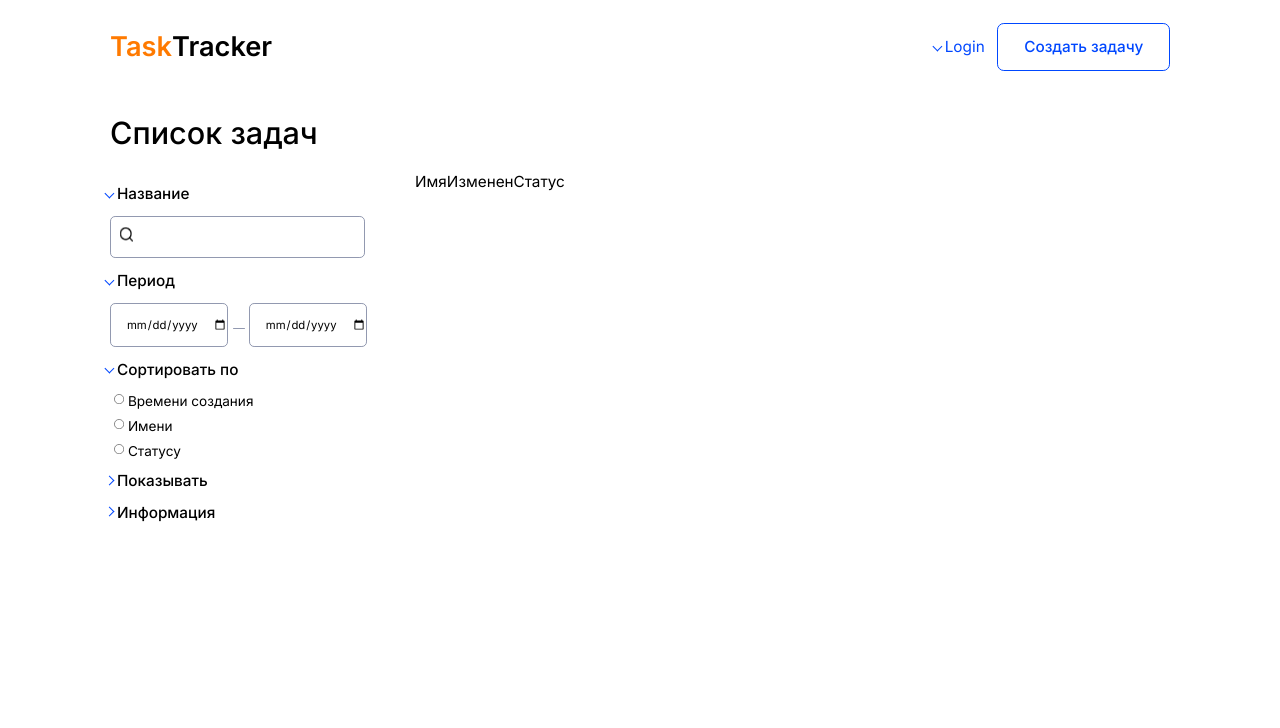
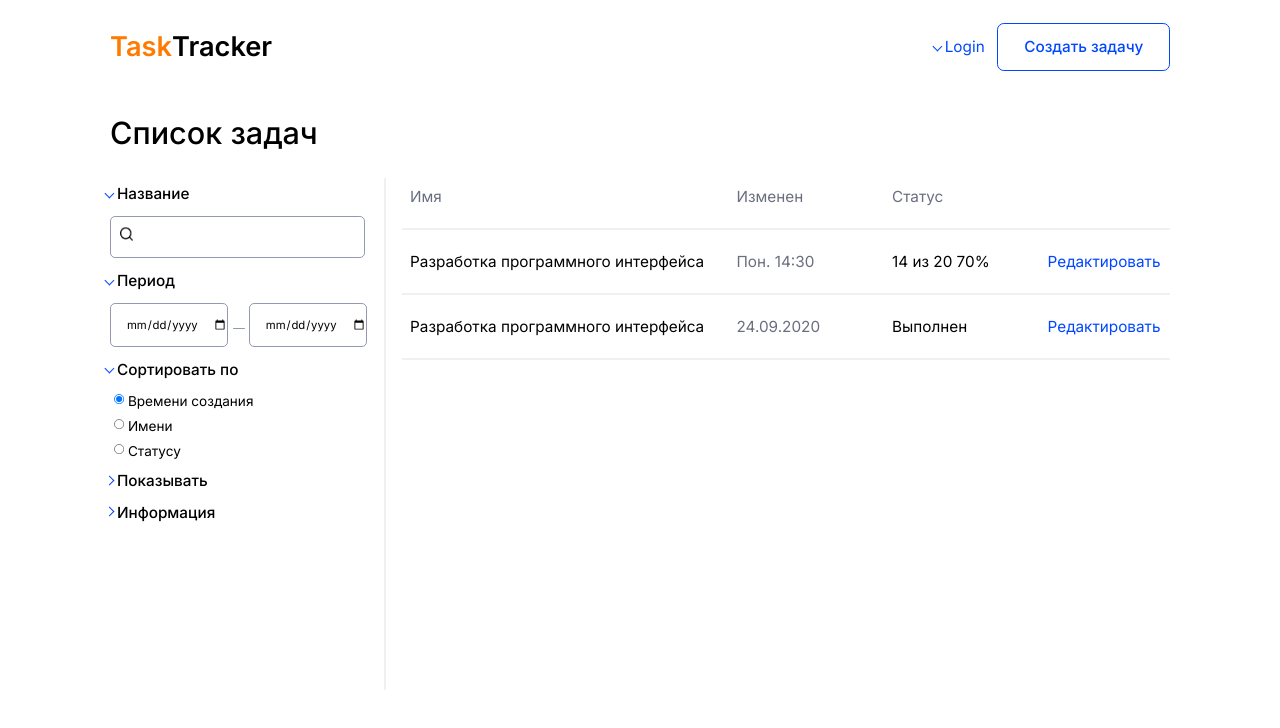
Before and after one commit to KLdevelop/task_tracker_cpt, a React (Create React App) app in the folder task_tracker/: page / in a window 1280 px wide. Shown: the top 728 px of the page. Built offline with nearby package versions, Linux system fonts and the light colour scheme.

Commit message:
added state and table

```diff
--- a/task_tracker/src/pages/todo_list/todo_list.jsx
+++ b/task_tracker/src/pages/todo_list/todo_list.jsx
@@ -2,7 +2,39 @@ import React, { Component } from 'react';
 import './todo_list.scss';
 
 class TodoListPage extends Component {
+    state = {
+        titleFilt: '',
+        sortChecked: 'createtime',
+        periodStart: 'дд.мм.гггг',
+        periodEnd: 'дд.мм.гггг',
+        tasks: [
+            {
+                name: "Разработка программного интерфейса",
+                changed: "Пон. 14:30",
+                status: "14 из 20 70%"
+            },
+            {
+                name: "Разработка программного интерфейса",
+                changed: "24.09.2020",
+                status: "Выполнен"
+            }
+        ]
+    };
+
+    onRadioChange = (e) => {
+        this.setState({
+            sortChecked: e.target.value
+        });
+    };
+
+    onTitleChange = (e) => {
+        this.setState({
+            titleFilt: e.target.value
+        });
+    };
+
     render() {
+        const { tasks, sortChecked, titleFilt } = this.state;
         return(
             <div className="todoPage">
                 <header>
@@ -31,7 +63,7 @@ class TodoListPage extends Component {
                             </h2>
                             <div className="titleInp">
                                 <div className="loupe"/>
-                                <input/>
+                                <input value={ titleFilt } onChange={ this.onTitleChange }/>
                             </div>
                         </div>
                         <div className="periodFilt">
@@ -58,15 +90,21 @@ class TodoListPage extends Component {
                             </h2>
                             <div className="radioSort">
                                 <div>
-                                    <input id="createTimeF" type="radio" name="sort" value="createtime"/>
+                                    <input id="createTimeF" type="radio" name="sort" value="createtime"
+                                        checked={ sortChecked == 'createtime' }
+                                        onChange={ this.onRadioChange }/>
                                     <label htmlFor="createTimeF">Времени создания</label>
                                 </div>
                                 <div>
-                                    <input id="nameF" type="radio" name="sort" value="name"/>
+                                    <input id="nameF" type="radio" name="sort" value="name"
+                                        checked={ sortChecked == 'name' }
+                                        onChange={ this.onRadioChange }/>
                                     <label htmlFor="nameF">Имени</label>
                                 </div>
                                 <div>
-                                    <input id="statusF" type="radio" name="sort" value="status"/>
+                                    <input id="statusF" type="radio" name="sort" value="status"
+                                        checked={ sortChecked == 'status' }
+                                        onChange={ this.onRadioChange }/>
                                     <label htmlFor="statusF">Статусу</label>
                                 </div>
                             </div>
@@ -88,13 +126,30 @@ class TodoListPage extends Component {
                             </h2>
                         </div>
                     </div>
-
+                    <hr/>
                     <div className="rightTable">
                         <div>
-                            <h3>Имя</h3>
-                            <h3>Изменен</h3>
-                            <h3>Статус</h3>
+                            <h3 className="greyH">Имя</h3>
+                            <h3 className="greyH">Изменен</h3>
+                            <h3 className="greyH">Статус</h3>
+                            <h3/>
                         </div>
+                        <hr/>
+                        {
+                            tasks.map((task) => {
+                                return (
+                                    <>
+                                        <div>
+                                            <h3>{ task.name }</h3>
+                                            <h3 className="greyH">{ task.changed }</h3>
+                                            <h3>{ task.status }</h3>
+                                            <h3 className="blueH">Редактировать</h3>
+                                        </div>
+                                        <hr/>
+                                    </>
+                                )
+                            })
+                        }
                     </div>
                 </div>
             </div>
--- a/task_tracker/src/pages/todo_list/todo_list.scss
+++ b/task_tracker/src/pages/todo_list/todo_list.scss
@@ -92,12 +92,12 @@ button {
         }
         display: flex;
         flex-direction: row;
-        justify-content: center;
+        justify-content: space-between;
         margin-left: auto;
         margin-right: auto;
         .leftFilt {
             height: 904px;
-            width: 350px;
+            width: 320px;
             border-color: #F0F0F0;
             border-right: 1px;
             .titleFilt {
@@ -112,17 +112,17 @@ button {
                     border-radius: 6px;
                     * {
                         display: inline-block;
-                        margin-top: 12px;
                     }
                     .loupe {
                         width: 16px;
-                        height: 17px;
+                        height: 16px;
                         background: url("../../icons/loupe.png") center no-repeat;
                         background-size: cover;
                         margin-left: 10px;
                         margin-right: 10px;
                     }
                     input{
+                        margin-top: 12px;
                         height: 18px;
                         font-weight: normal;
                         font-size: 16px;
@@ -182,18 +182,28 @@ button {
                 }
             }
         }
-
+        hr {
+            border: 1px solid #F0F0F0;
+        }
         .rightTable {
             width: 904px;
             height: 618px;
             margin-left: 15px;
-            display: table;
-            grid-template-columns: 1fr 1fr 1fr 1fr;
             div {
+                box-sizing: border-box;
+                border-bottom: 1px;
+                display: grid;
+                grid-template-columns: 384px 183px 183px 1fr;
+                padding-left: 10px;
                 h3 {
-                    display: table-cell;
                     font-weight: normal;
                     font-size: 18px;
+                }
+                .greyH {
+                    color: #6A6F80;
+                }
+                .blueH {
+                    color: #0047FF;
                 }
             }
         }
```
